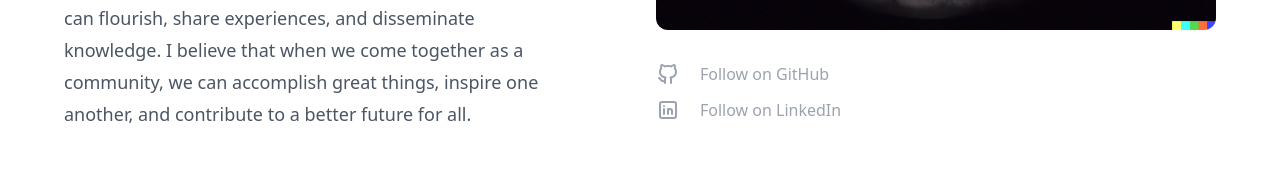
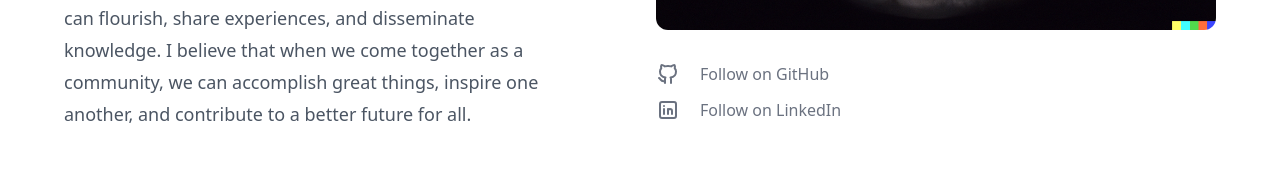
Before and after one commit to Piszmog/website, a SvelteKit app: page /about in a window 1280 px wide. Shown: the part 710-882 px from the top of the page. Built offline with nearby package versions, Linux system fonts and the light colour scheme.

Commit message:
Fix contrast

```diff
--- a/src/routes/about/+page.svelte
+++ b/src/routes/about/+page.svelte
@@ -38,7 +38,7 @@
 				<li class="pt-3">
 					<a
 						href="https://github.com/Piszmog"
-						class="gap flex items-center gap-5 text-gray-400 hover:text-gray-500"
+						class="gap flex items-center gap-5 text-gray-500 hover:text-gray-600 dark:text-slate-300 dark:hover:text-slate-200"
 					>
 						<span class="sr-only">GitHub</span>
 						<svg
@@ -65,7 +65,7 @@
 				<li class="pt-3">
 					<a
 						href="https://www.linkedin.com/in/randell-callahan-083aa951"
-						class="gap flex items-center gap-5 text-gray-400 hover:text-gray-500"
+						class="gap flex items-center gap-5 text-gray-500 hover:text-gray-600 dark:text-slate-300 dark:hover:text-slate-200"
 					>
 						<span class="sr-only">LinkedIn</span>
 						<svg
```
